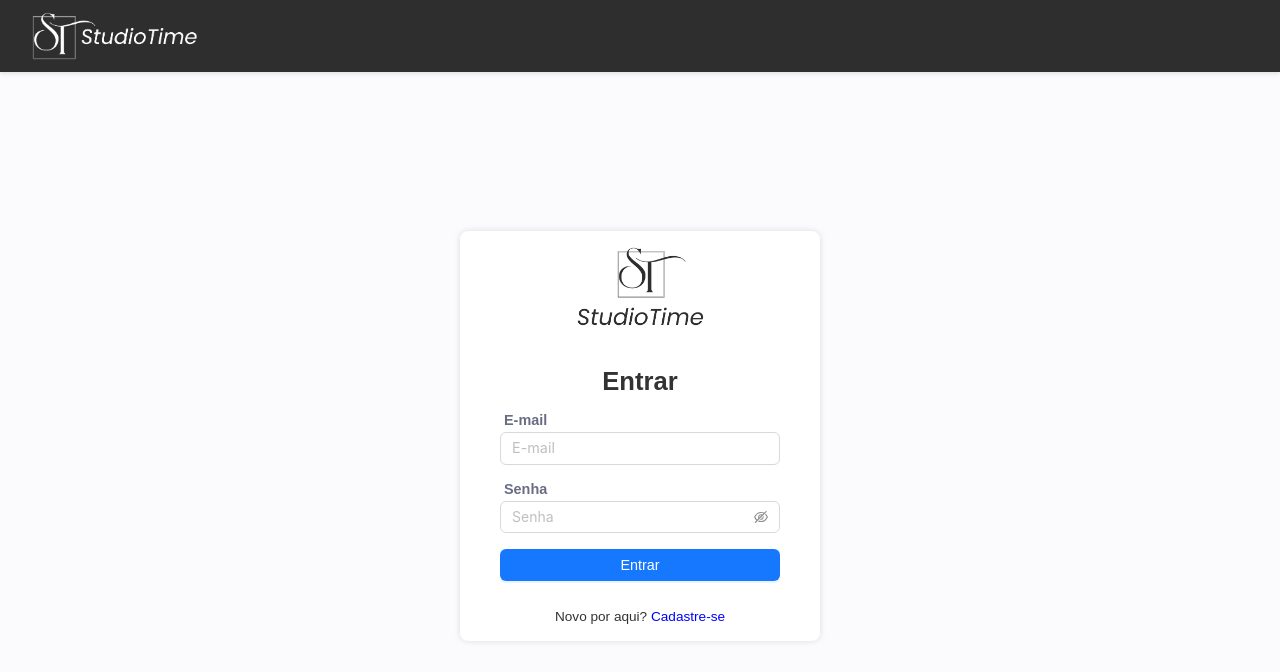
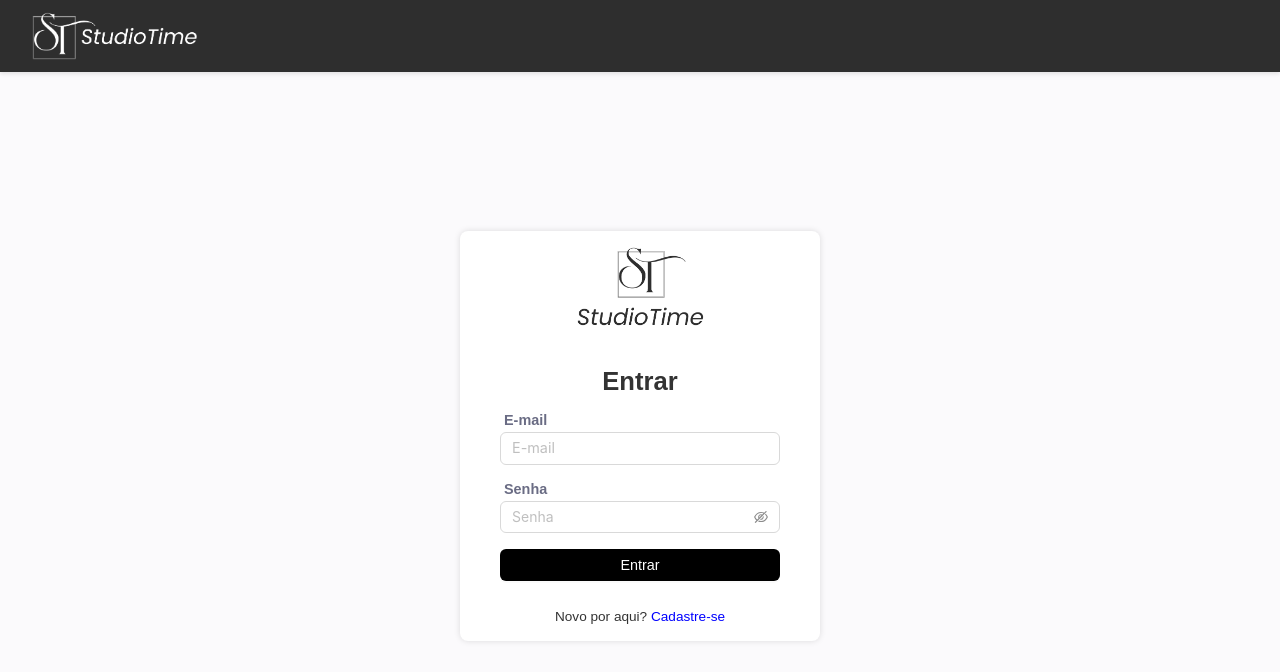
Before and after one commit to victorgpd/StudioTime, a React (Vite) app: page /login in a window 1280 px wide. Shown: the top 672 px of the page. Built offline with nearby package versions, Linux system fonts and the light colour scheme; no server answers.

Commit message:
mudança de cor nos botões das paginas de login e cadastro

```diff
--- a/src/pages/Login/index.tsx
+++ b/src/pages/Login/index.tsx
@@ -90,7 +90,7 @@
             {wasSubmitted && fieldErrors.password && <LoginTextError>{fieldErrors.password}</LoginTextError>}
           </LoginFormItem>
 
-          <LoginFormButton variant="solid" color="blue" htmlType="submit" loading={loading}>
+          <LoginFormButton variant="solid" color="default" htmlType="submit" loading={loading}>
             Entrar
           </LoginFormButton>
         </LoginForm>
--- a/src/pages/Register/index.tsx
+++ b/src/pages/Register/index.tsx
@@ -112,7 +112,7 @@
             {wasSubmitted && fieldErrors.password && <RegisterTextError>{fieldErrors.password}</RegisterTextError>}
           </RegisterFormItem>
 
-          <RegisterFormButton variant="solid" color="blue" htmlType="submit" loading={loading}>
+          <RegisterFormButton variant="solid" color="default" htmlType="submit" loading={loading}>
             Cadastrar
           </RegisterFormButton>
         </RegisterForm>
```
